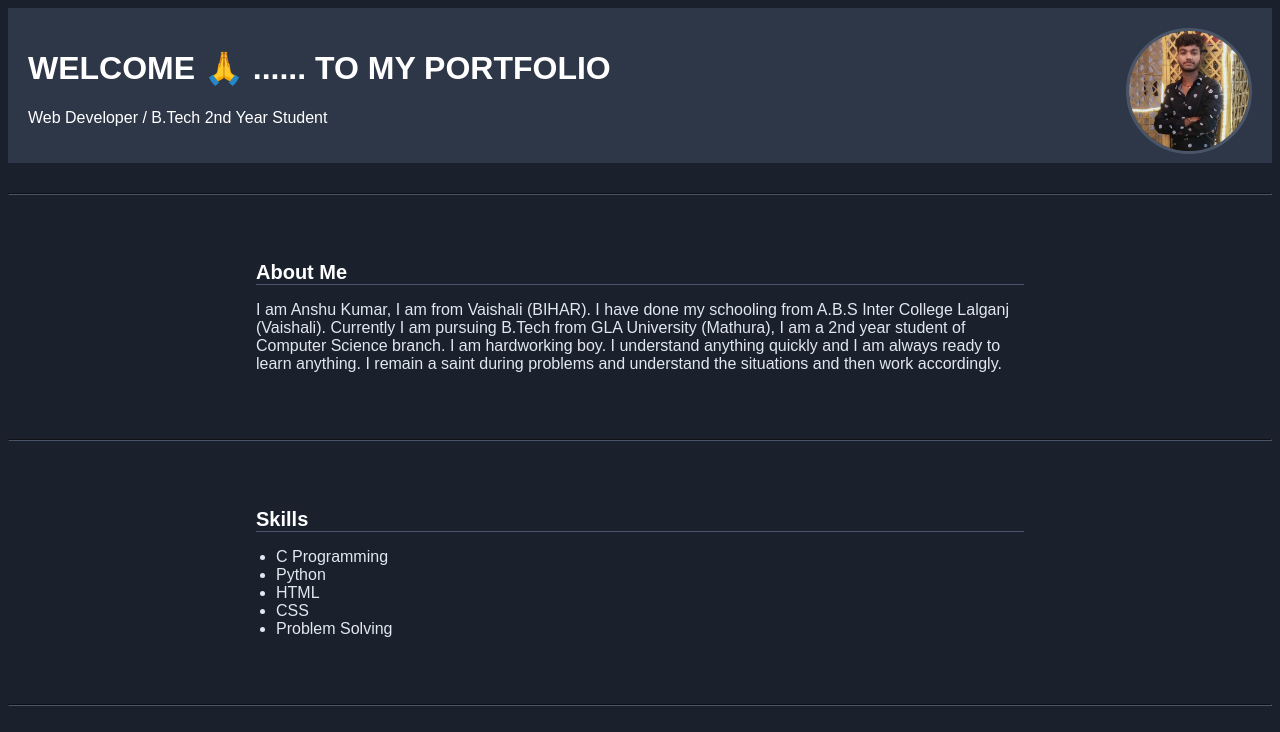
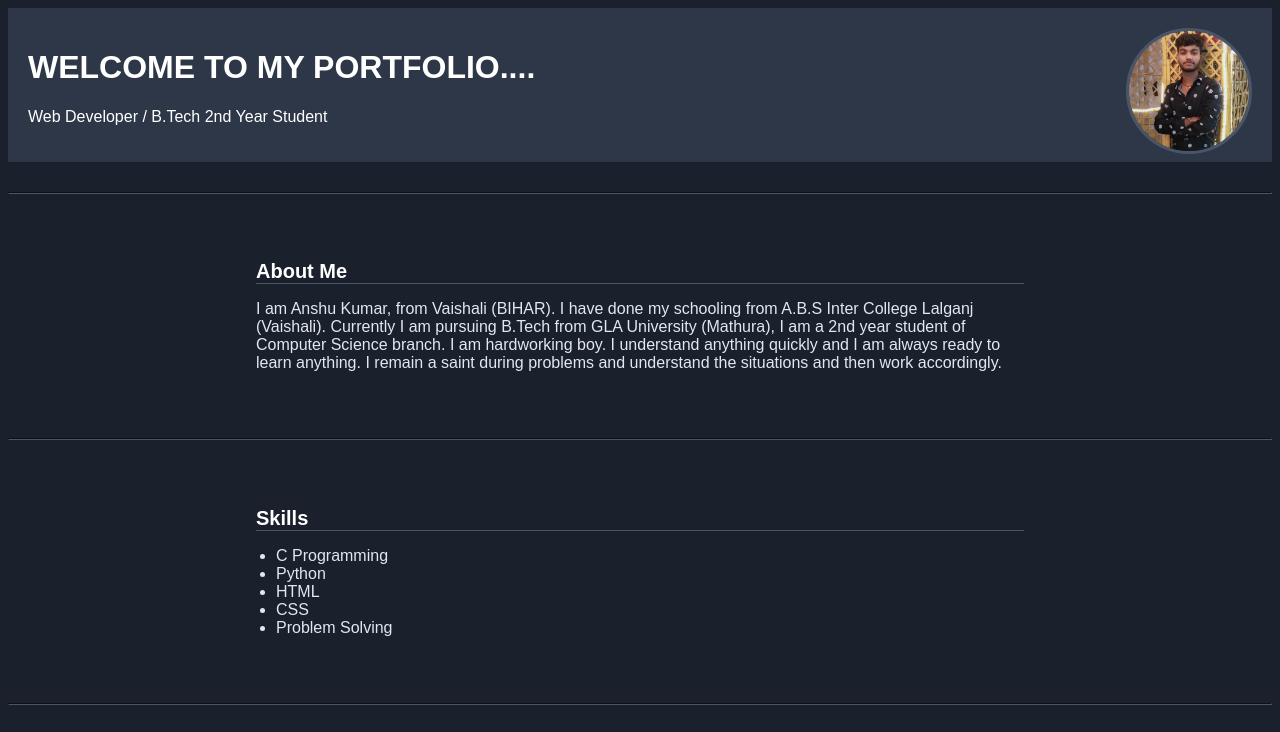
Before and after one commit to ashjha118/Portfolio, a plain HTML site: page index.html in a window 1280 px wide. Shown: the top 732 px of the page. Drawn offline with Linux system fonts and the light colour scheme.

Commit message:
index.html

```diff
--- a/index.html
+++ b/index.html
@@ -12,7 +12,7 @@
 
   <!-- Header -->
   <div class="welcome">
-    <h1>WELCOME 🙏 ...... TO MY PORTFOLIO</h1>
+    <h1>WELCOME TO MY PORTFOLIO....</h1>
     <p>Web Developer / B.Tech 2nd Year Student</p>
   </div>
 
@@ -21,7 +21,7 @@
   <!-- About -->
   <section class="section">
     <h2>About Me</h2>
-    <p>I am Anshu Kumar, I am from Vaishali (BIHAR). I have done my schooling from A.B.S Inter College Lalganj (Vaishali). Currently I am pursuing B.Tech from GLA University (Mathura), I am a 2nd year student of Computer Science branch. I am hardworking boy. I understand anything quickly and I am always ready to learn anything. I remain a saint during problems and understand the situations and then work accordingly.</p>
+    <p>I am Anshu Kumar, from Vaishali (BIHAR). I have done my schooling from A.B.S Inter College Lalganj (Vaishali). Currently I am pursuing B.Tech from GLA University (Mathura), I am a 2nd year student of Computer Science branch. I am hardworking boy. I understand anything quickly and I am always ready to learn anything. I remain a saint during problems and understand the situations and then work accordingly.</p>
   </section>
 
   <hr class="divider">
```
